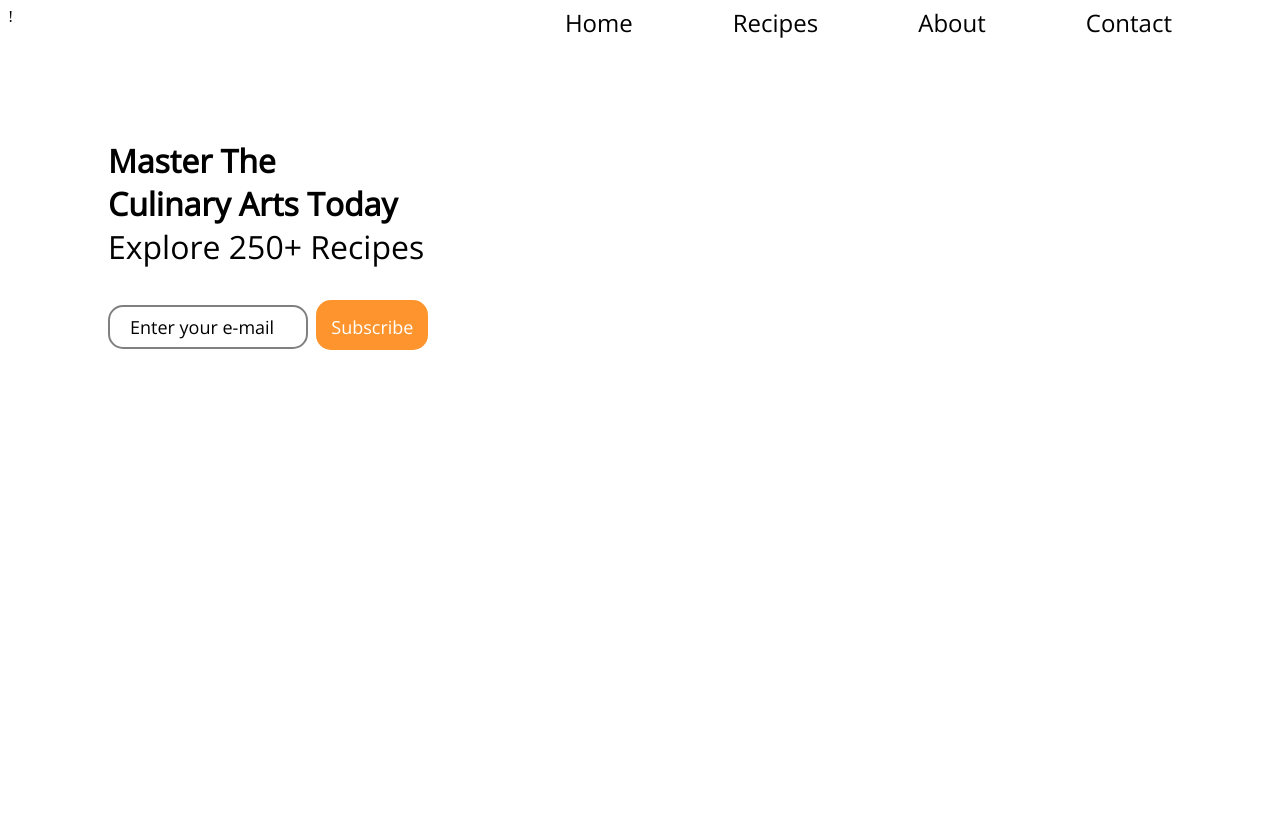
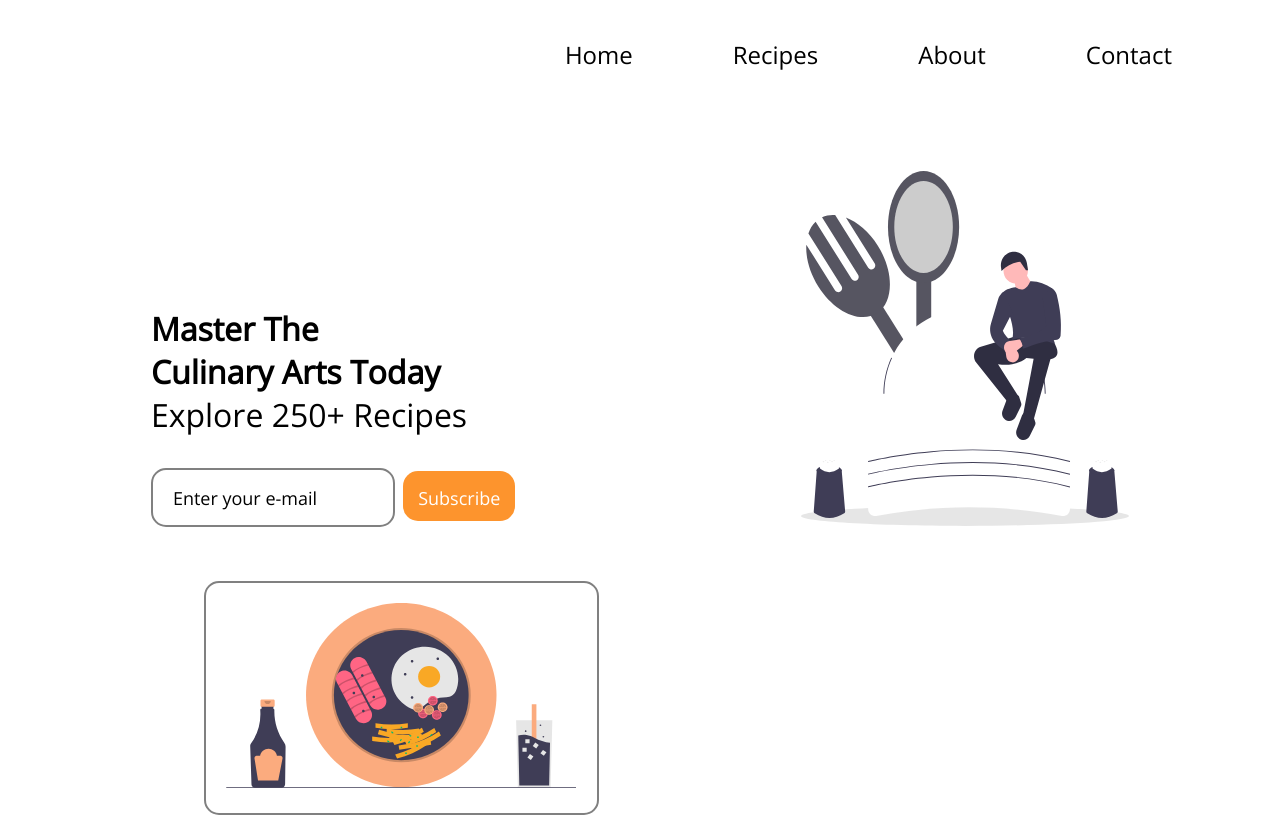
Before and after one commit to Tom-Jank/Zadanie-HTML-CSS---18.07, a plain HTML site: page index.html in a window 1280 px wide. Before the commit the page ends 800 px from the top, so only its background shows below. Drawn offline with nearby package versions, Linux system fonts and the light colour scheme.

Commit message:
Went through hell to align items...

```diff
--- a/index.html
+++ b/index.html
@@ -1,4 +1,4 @@
-!<!DOCTYPE html>
+<!DOCTYPE html>
 <html>
     <head>
         <meta charset="utf-8">
@@ -44,14 +44,25 @@
                         <button>Subscribe</button>
                     </div>
                 </div>
-                <div id="nice-image"></div>
-                <div class="cooking-ideas">
-                    <div id="breakfast"></div>
-                    <div id="snacks"></div>
-                    <div id="barbeque"></div>
-                    <div id="cookies"></div>
-                </div>
+                <div id="nice-image">
+                    <img
+                        src="/zadanie_html_css_dolittle/img/svg/cooking.svg"
+                        alt="cooking"
+                    />
             </div>
+        </div>
+        <div class="cooking-ideas">
+            <div id="breakfast">
+                <img
+                    src="/zadanie_html_css_dolittle/img/svg/breakfast.svg"
+                    alt="breakfast picture"
+                    style="padding: 20px;"
+                />
+            </div>
+            <div id="snacks"></div>
+            <div id="barbeque"></div>
+            <div id="cookies"></div>
+        </div>
             <div calss="trending-recipes">
                 <div id="tr-header"></div>
                 <div id="images">
--- a/style.css
+++ b/style.css
@@ -12,13 +12,33 @@
     justify-content: flex-end;
     gap: 100px;
     font-size: x-large;
-    margin-top: -100px;
+    margin-top: -50px;
     margin-right: 100px;
 }
+.header-extension  {
+    margin-top: 100px;
+    display: flex;
+    align-items: center;
+    justify-content: space-around;
+}
 .subscription  {
+    flex-direction: column;
     margin-top: 100px;
+    font-size: xx-large;
+}
+#nice-image  {
+    flex-direction: row;
+}
+.cooking-ideas  {
+    display: flex;
+    align-items: center;
+    justify-content: space-around;
+}
+#breakfast  {
+    margin-top: 50px;
     margin-left: 100px;
-    font-size: xx-large;
+    border: solid 2px grey;
+    border-radius: 15px;
 }
 input  {
     border-radius: 15px;
```
